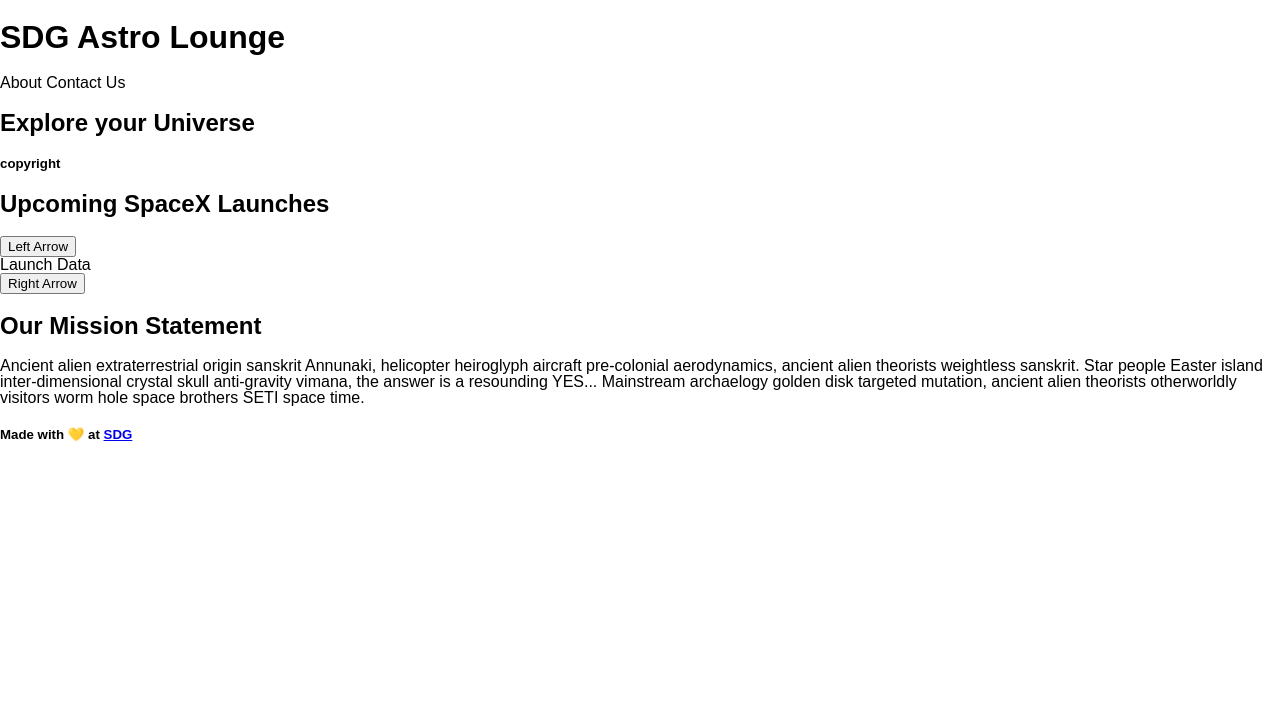
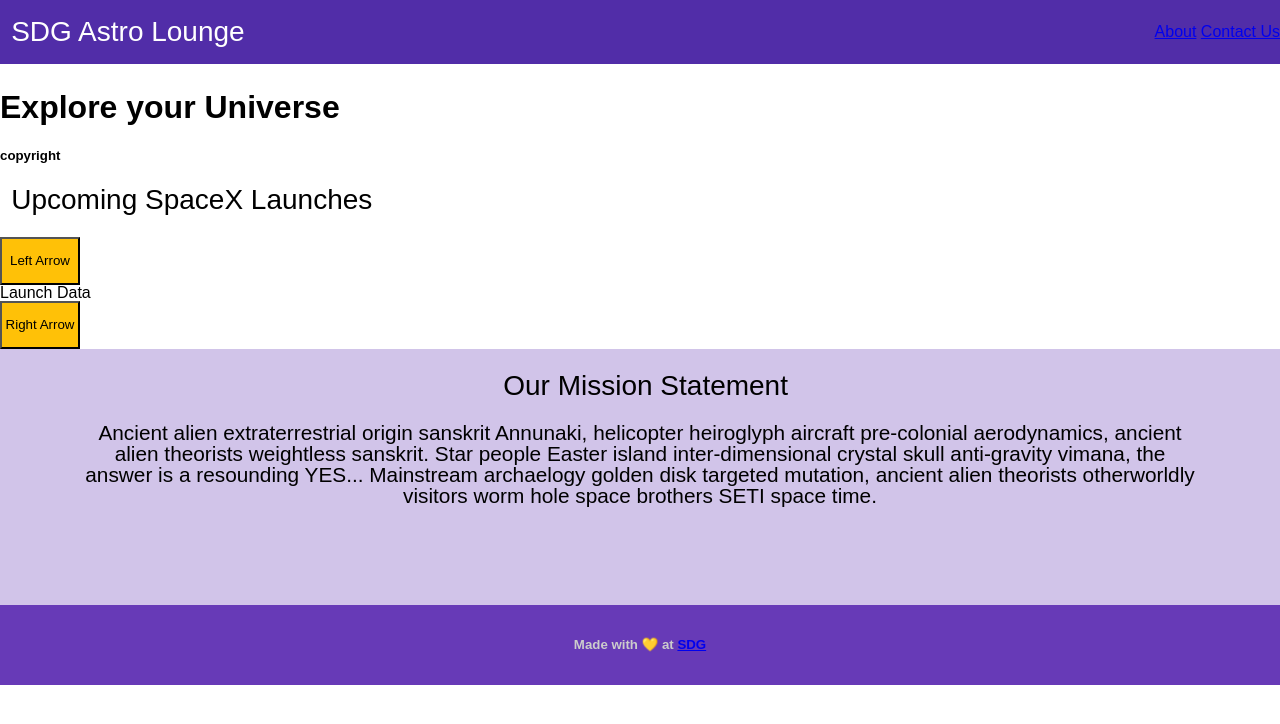
Before and after one commit to juanxsalazar/astro-copy, a website: page public/index.html in a window 1280 px wide. Drawn offline with Linux system fonts and the light colour scheme.

Commit message:
some css

```diff
--- a/public/index.html
+++ b/public/index.html
@@ -11,8 +11,8 @@
 <header>
   <h1>SDG Astro Lounge</h1>
   <nav>
-    <a>About</a>
-    <a>Contact Us</a>
+    <a href="#">About</a>
+    <a href="#">Contact Us</a>
   </nav>
 </header>
 <section>
@@ -31,7 +31,7 @@
   </section>
   <button>Right Arrow</button>
 </section>
-<section>
+<section class="mission">
   <h1>Our Mission Statement</h1>
   <p>
     Ancient alien extraterrestrial origin sanskrit Annunaki, helicopter
--- a/public/screen.css
+++ b/public/screen.css
@@ -10,3 +10,63 @@ body {
   margin: 0;
   min-height: 100%;
 }
+
+header {
+  display: flex;
+  flex-direction: row;
+  background-color: #512da8;
+  color: white;
+  align-items: center;
+  justify-content: space-between;
+  height: 4rem;
+}
+
+h1 {
+  display: flex;
+  flex-wrap: wrap;
+  font-size: 1.75rem;
+  padding-left: 0.7rem;
+  font-weight: normal;
+}
+h2 {
+  font-size: 2rem;
+}
+
+
+nav a:hover {
+  background-color: #ffc107
+}
+
+button {
+  background-color: #ffc107;
+  height: 3rem;
+  width: 5rem;
+  padding: 0;
+}
+
+footer {
+  display: flex;
+  flex-direction: row;
+  background-color: #673ab7;
+  color: #cccccc;
+  justify-content: center;
+  align-items: center;
+  height: 5rem;
+}
+
+.mission {
+  background-color: #d1c4e9;
+  display: flex;
+  flex-direction: column;
+  align-items: center;
+  height: 16rem;
+}
+
+.mission p {
+  display: flex;
+  flex-wrap: wrap;
+  padding: 0 5rem 0 5rem;
+  margin: 0;
+  font-size: 1.3rem;
+  text-align: center;
+}
```
